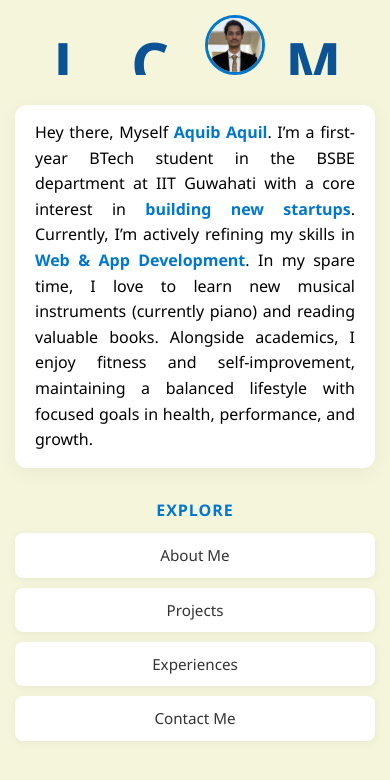
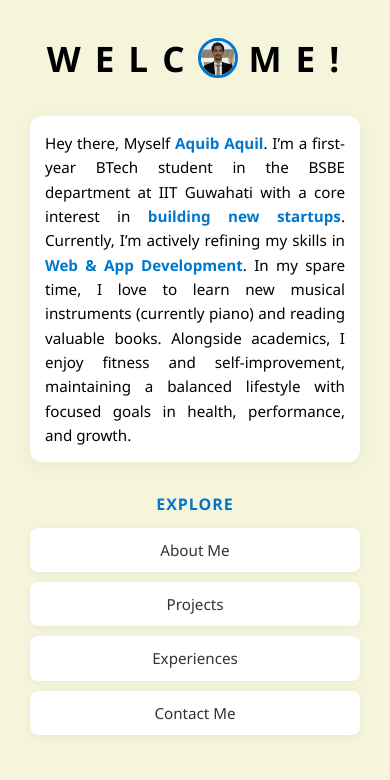
Before and after one commit to aquib6010/My-Portfolio, a plain HTML site: page index.html in a window 390 px wide. Drawn offline with Linux system fonts and the light colour scheme.

Commit message:
Update index.html

```diff
--- a/index.html
+++ b/index.html
@@ -25,38 +25,29 @@
       display: flex;
       justify-content: center;
       align-items: center;
+      flex-wrap: wrap;
       font-size: 3rem;
       font-weight: bold;
       letter-spacing: 10px;
       margin-bottom: 30px;
-      flex-wrap: nowrap;
-      overflow-x: auto;
-      white-space: nowrap;
-      gap: 10px;
     }
 
     .letter {
       margin: 0 5px;
-      font-size: 80px;
-      color: #0b5394;
-      flex-shrink: 0;
-      min-width: 80px;
+      font-size: 9vw;
     }
 
     .photo-letter {
-      width: 80px;
-      height: 80px;
+      width: 9vw;
+      height: 9vw;
       border-radius: 50%;
       object-fit: cover;
       margin: 0 5px;
       border: 3px solid #0077cc;
-      font-size: 80px;
-      flex-shrink: 0;
-      min-width: 80px;
     }
 
     #photu {
-      display: none;
+      display: none; /* Hidden unused */
     }
 
     #briefbio {
@@ -115,41 +106,51 @@
       color: #0077cc;
     }
 
+    /* --------- Responsive Styles --------- */
     @media (max-width: 768px) {
-      body {
-        padding: 15px;
+      .welcome {
+        font-size: 2.2rem;
+        letter-spacing: 6px;
+        flex-wrap: wrap;
       }
 
-      .welcome {
-        font-size: 2rem;
-        flex-direction: row;
-        flex-wrap: nowrap;
-        overflow-x: auto;
-      }
-
-      .letter, .photo-letter {
-        font-size: 60px;
-        width: 60px;
-        height: 60px;
-        min-width: 60px;
+      .photo-letter {
+        width: 50px;
+        height: 50px;
       }
 
       #briefbio {
-        padding: 15px 20px;
         font-size: 1rem;
+        padding: 18px 20px;
       }
 
       h6 {
         font-size: 1rem;
       }
 
-      ol {
-        max-width: 100%;
+      ol li {
+        font-size: 0.95rem;
+      }
+    }
+
+    @media (max-width: 480px) {
+      .welcome {
+        font-size: 1.8rem;
+        letter-spacing: 4px;
+      }
+
+      .photo-letter {
+        width: 40px;
+        height: 40px;
+      }
+
+      #briefbio {
+        font-size: 0.95rem;
+        padding: 15px 15px;
       }
 
       ol li {
         padding: 10px 14px;
-        font-size: 0.95rem;
       }
     }
   </style>
@@ -169,9 +170,7 @@
   </div>
 
 
-  <div>
-    <img src="portfolio.PNG" alt="that's me" id="photu">
-  </div>
+  <img src="portfolio.PNG" alt="that's me" id="photu">
 
 
   <div>
@@ -190,7 +189,7 @@
     <ol>
       <li><a href="aboutme.html"> About Me </a></li>
       <li><a href="projects.html"> Projects </a></li>
-      <li><a href="experiences.html"> Experiences</a></li>
+      <li><a href="experiences.html"> Experiences </a></li>
       <li><a href="contact.html"> Contact Me </a></li>
     </ol>
   </div>
```
